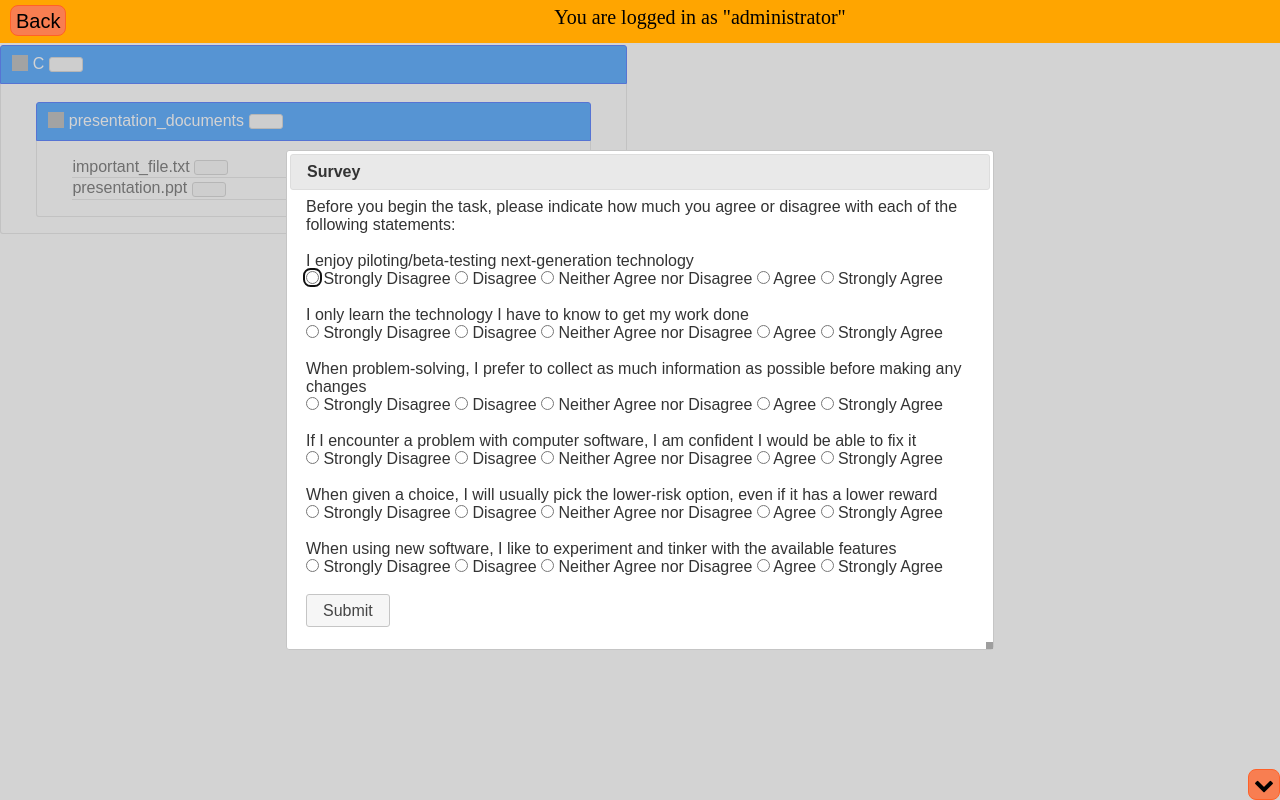
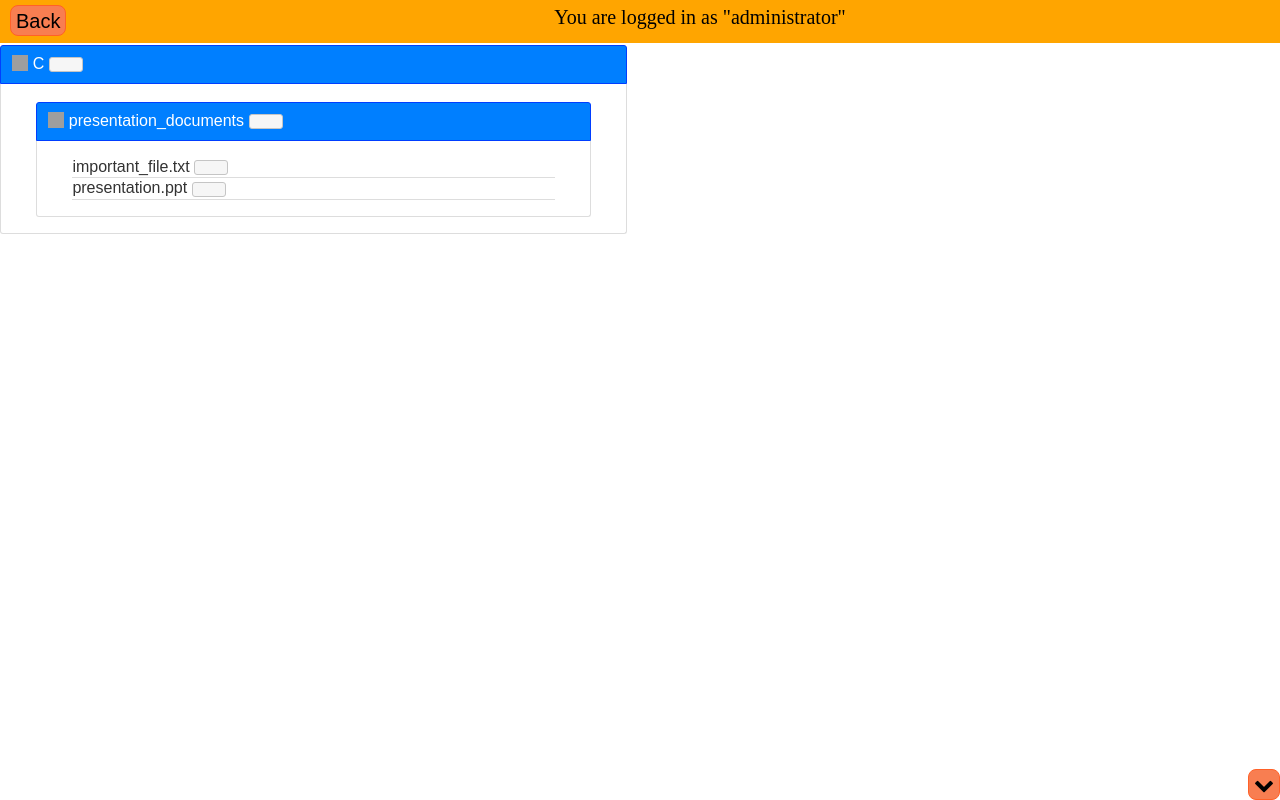
Before and after one commit to cse256-sp2023/problem-solving-studio-snugcoder, a website: page wrapper_add_new_user.html in a window 1280 px wide. Drawn offline with nearby package versions, Linux system fonts and the light colour scheme; grey boxes are pictures that could not be loaded; a web font is replaced by a local one.

```diff
--- a/controller.js
+++ b/controller.js
@@ -23,7 +23,8 @@
     remove_inherited_permission:
         '0:0:0;0:0:1;0:0:2;0:0:3;0:0:4;0:0:5;0:0:6;0:0:7;0:0:8;0:0:9;0:0:10;0:0:11;0:0:12;1:0:0;1:0:1;1:0:2;1:0:3;1:0:4;1:0:5;1:0:6;1:0:7;1:0:8;1:0:9;1:0:10;1:0:11;1:0:12;1:1:1;1:1:2;1:1:3;1:1:4;1:1:5;1:1:6;1:1:7;1:1:8;1:1:9;1:1:10;1:1:11;1:1:12;1:2:1;1:2:2;1:2:3;1:2:4;1:2:5;1:2:6;1:2:7;1:2:8;1:2:9;1:2:10;1:3:1;1:3:2;1:3:3;1:3:4;1:3:5;1:3:6;1:3:7;1:3:8;1:3:9;1:3:10;2:0:0;2:0:1;2:0:2;2:0:3;2:0:4;2:0:5;2:0:6;2:0:7;2:0:8;2:0:9;2:0:10;2:0:11;2:0:12;2:1:1;2:1:2;2:1:3;2:1:4;2:1:5;2:1:6;2:1:7;2:1:8;2:1:9;2:1:10;2:1:11;2:1:12;2:2:1;2:2:2;2:2:3;2:2:4;2:2:5;2:2:6;2:2:7;2:2:8;2:2:9;2:2:10;2:3:1;2:3:2;2:3:3;2:3:10;3:0:0;3:0:1;3:0:2;3:0:3;3:0:4;3:0:5;3:0:6;3:0:7;3:0:8;3:0:9;3:0:10;3:0:11;3:0:12;3:1:1;3:1:2;3:1:3;3:1:4;3:1:5;3:1:6;3:1:7;3:1:8;3:1:9;3:1:10;3:1:11;3:1:12;3:2:1;3:2:2;3:2:3;3:2:4;3:2:5;3:2:6;3:2:7;3:2:8;3:2:9;3:2:10;3:3:1;3:3:2;3:3:3;3:3:4;3:3:5;3:3:6;3:3:7;3:3:8;3:3:9;3:3:10;',
     remove_direct_permission:
-        '0:0:0;0:0:1;0:0:2;0:0:3;0:0:4;0:0:5;0:0:6;0:0:7;0:0:8;0:0:9;0:0:10;0:0:11;0:0:12;1:0:10;1:0:11;1:0:12;1:1:1;1:1:2;1:1:3;1:1:4;1:1:5;1:1:6;1:1:7;1:1:8;1:1:9;1:1:10;1:1:11;1:1:12;1:2:1;1:2:2;1:2:3;1:2:4;1:2:5;1:2:6;1:2:7;1:2:8;1:2:9;1:2:10;1:3:1;1:3:2;1:3:3;1:3:4;1:3:5;1:3:6;1:3:7;1:3:8;1:3:9;1:3:10;2:0:10;2:0:11;2:0:12;2:1:1;2:1:2;2:1:3;2:1:4;2:1:5;2:1:6;2:1:7;2:1:8;2:1:9;2:1:10;2:1:11;2:1:12;2:2:1;2:2:2;2:2:3;2:2:4;2:2:5;2:2:6;2:2:7;2:2:8;2:2:9;2:2:10;2:3:1;2:3:2;2:3:3;2:3:10;3:0:10;3:0:11;3:0:12;3:1:1;3:1:2;3:1:3;3:1:4;3:1:5;3:1:6;3:1:7;3:1:8;3:1:9;3:1:10;3:1:11;3:1:12;3:2:1;3:2:2;3:2:3;3:2:4;3:2:5;3:2:6;3:2:7;3:2:8;3:2:9;3:2:10;3:3:1;3:3:2;3:3:3;3:3:4;3:3:5;3:3:6;3:3:7;3:3:8;3:3:9;3:3:10;',
+        // '0:0:0;0:0:1;0:0:2;0:0:3;0:0:4;0:0:5;0:0:6;0:0:7;0:0:8;0:0:9;0:0:10;0:0:11;0:0:12;1:0:10;1:0:11;1:0:12;1:1:1;1:1:2;1:1:3;1:1:4;1:1:5;1:1:6;1:1:7;1:1:8;1:1:9;1:1:10;1:1:11;1:1:12;1:2:1;1:2:2;1:2:3;1:2:4;1:2:5;1:2:6;1:2:7;1:2:8;1:2:9;1:2:10;1:3:1;1:3:2;1:3:3;1:3:4;1:3:5;1:3:6;1:3:7;1:3:8;1:3:9;1:3:10;2:0:10;2:0:11;2:0:12;2:1:1;2:1:2;2:1:3;2:1:4;2:1:5;2:1:6;2:1:7;2:1:8;2:1:9;2:1:10;2:1:11;2:1:12;2:2:1;2:2:2;2:2:3;2:2:4;2:2:5;2:2:6;2:2:7;2:2:8;2:2:9;2:2:10;2:3:1;2:3:2;2:3:3;2:3:10;3:0:10;3:0:11;3:0:12;3:1:1;3:1:2;3:1:3;3:1:4;3:1:5;3:1:6;3:1:7;3:1:8;3:1:9;3:1:10;3:1:11;3:1:12;3:2:1;3:2:2;3:2:3;3:2:4;3:2:5;3:2:6;3:2:7;3:2:8;3:2:9;3:2:10;3:3:1;3:3:2;3:3:3;3:3:4;3:3:5;3:3:6;3:3:7;3:3:8;3:3:9;3:3:10;',
+        '0:0:0;0:0:1;0:0:2;0:0:3;0:0:4;0:0:5;0:0:6;0:0:7;0:0:8;0:0:9;0:0:10;0:0:11;0:0:12;1:0:10;1:0:11;1:0:12;1:1:1;1:1:2;1:1:3;1:1:4;1:1:5;1:1:6;1:1:7;1:1:8;1:1:9;1:1:10;1:1:11;1:1:12;1:2:1;1:2:2;1:2:3;1:2:4;1:2:5;1:2:6;1:2:7;1:2:8;1:2:9;1:2:10;1:3:1;1:3:2;1:3:3;1:3:4;1:3:5;1:3:6;1:3:7;1:3:8;1:3:9;1:3:10;2:0:10;2:0:11;2:0:12;2:1:1;2:1:2;2:1:3;2:1:4;2:1:5;2:1:6;2:1:7;2:1:8;2:1:9;2:1:10;2:1:11;2:1:12;2:2:1;2:2:2;2:2:3;2:2:4;2:2:5;2:2:6;2:2:7;2:2:8;2:2:9;2:2:10;3:0:10;3:0:11;3:0:12;3:1:1;3:1:2;3:1:3;3:1:4;3:1:5;3:1:6;3:1:7;3:1:8;3:1:9;3:1:10;3:1:11;3:1:12;3:2:1;3:2:2;3:2:3;3:2:4;3:2:5;3:2:6;3:2:7;3:2:8;3:2:9;3:2:10;3:3:1;3:3:2;3:3:3;3:3:4;3:3:5;3:3:6;3:3:7;3:3:8;3:3:9;3:3:10;'
 };
 
 // defines how the 13 permission settings in the model fit into the 5 groups of permissions exposed in the "basic" interface.
--- a/view_baseline.js
+++ b/view_baseline.js
@@ -1,5 +1,5 @@
 // Configuration
-show_starter_dialogs = true // set this to "false" to disable the survey and 3-minute timer. Set to "true" before submitting to MTurk!!
+show_starter_dialogs = false // set this to "false" to disable the survey and 3-minute timer. Set to "true" before submitting to MTurk!!
 
 // ---- Set up main Permissions dialog ----
 
```
Also changed, not shown: student_index.html (+1 -1 lines), 1 other file.
